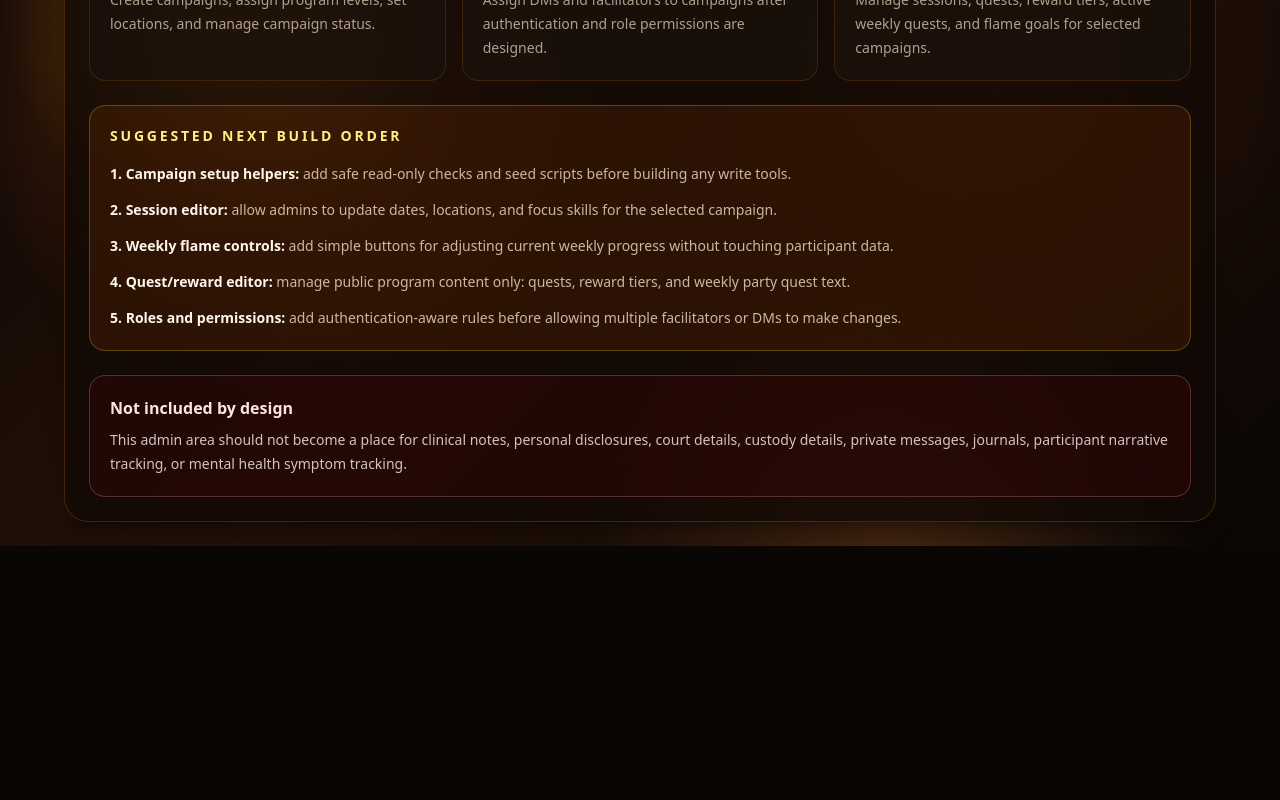
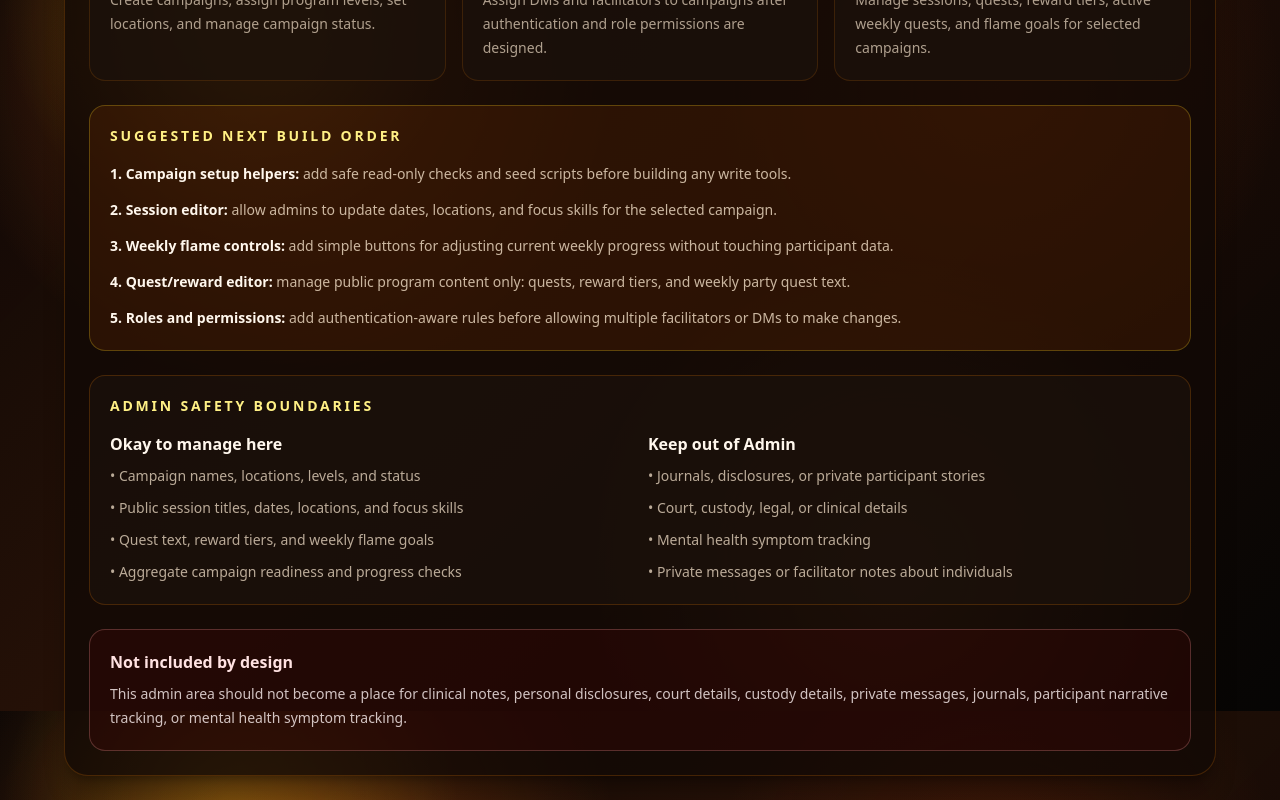
Before and after one commit to jahannlowe-stack/guild-hall-app, a Next.js app: page /admin in a window 1280 px wide. Shown: the part 3289-4089 px from the top of the page. Before the commit the page ends 3835 px from the top, so only its background shows below. Built offline with nearby package versions, Linux system fonts and the light colour scheme; no server answers; the database is empty.

Commit message:
Add Admin safety boundaries panel

```diff
--- a/app/admin/page.tsx
+++ b/app/admin/page.tsx
@@ -641,6 +641,32 @@ export default async function AdminPage({ searchParams }: AdminPageProps) {
     </li>
   </ol>
 </div>
+<div className="mt-6 rounded-2xl border border-orange-400/20 bg-[#1c120c]/70 p-5">
+  <p className="text-sm font-semibold uppercase tracking-[0.2em] text-yellow-200">
+    Admin safety boundaries
+  </p>
+  <div className="mt-4 grid gap-4 md:grid-cols-2">
+    <div>
+      <h3 className="font-bold text-orange-50">Okay to manage here</h3>
+      <ul className="mt-2 space-y-2 text-sm leading-6 text-orange-100/70">
+        <li>• Campaign names, locations, levels, and status</li>
+        <li>• Public session titles, dates, locations, and focus skills</li>
+        <li>• Quest text, reward tiers, and weekly flame goals</li>
+        <li>• Aggregate campaign readiness and progress checks</li>
+      </ul>
+    </div>
+
+    <div>
+      <h3 className="font-bold text-orange-50">Keep out of Admin</h3>
+      <ul className="mt-2 space-y-2 text-sm leading-6 text-orange-100/70">
+        <li>• Journals, disclosures, or private participant stories</li>
+        <li>• Court, custody, legal, or clinical details</li>
+        <li>• Mental health symptom tracking</li>
+        <li>• Private messages or facilitator notes about individuals</li>
+      </ul>
+    </div>
+  </div>
+</div>
         <div className="mt-6 rounded-2xl border border-red-300/25 bg-red-950/30 p-5">
           <h3 className="font-bold text-red-100">Not included by design</h3>
           <p className="mt-2 text-sm leading-6 text-red-50/80">
```
